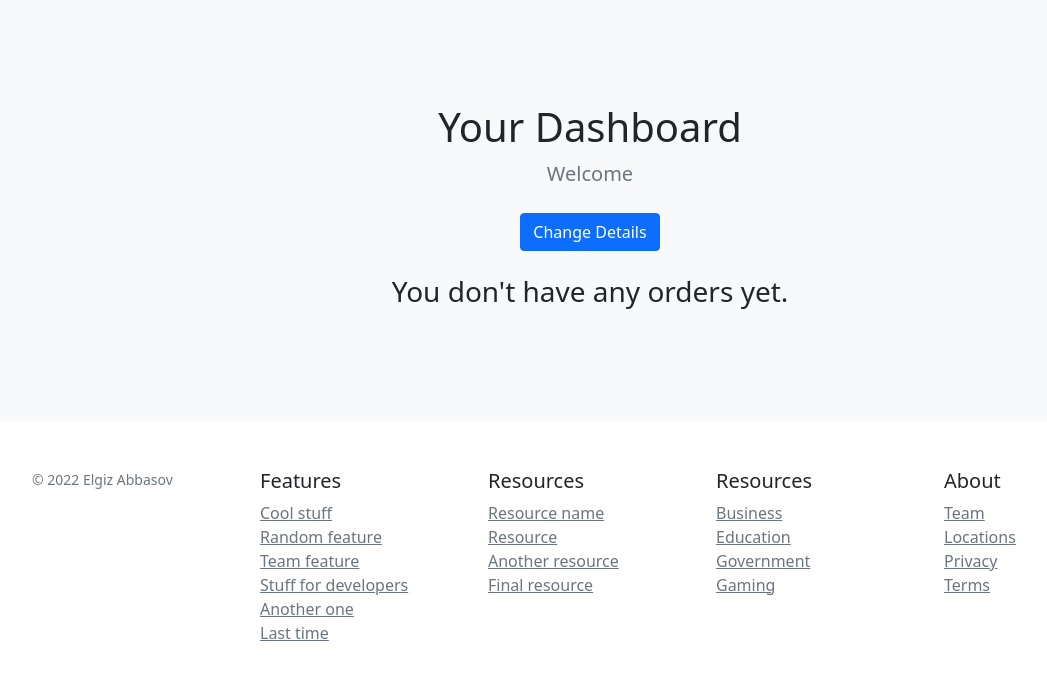
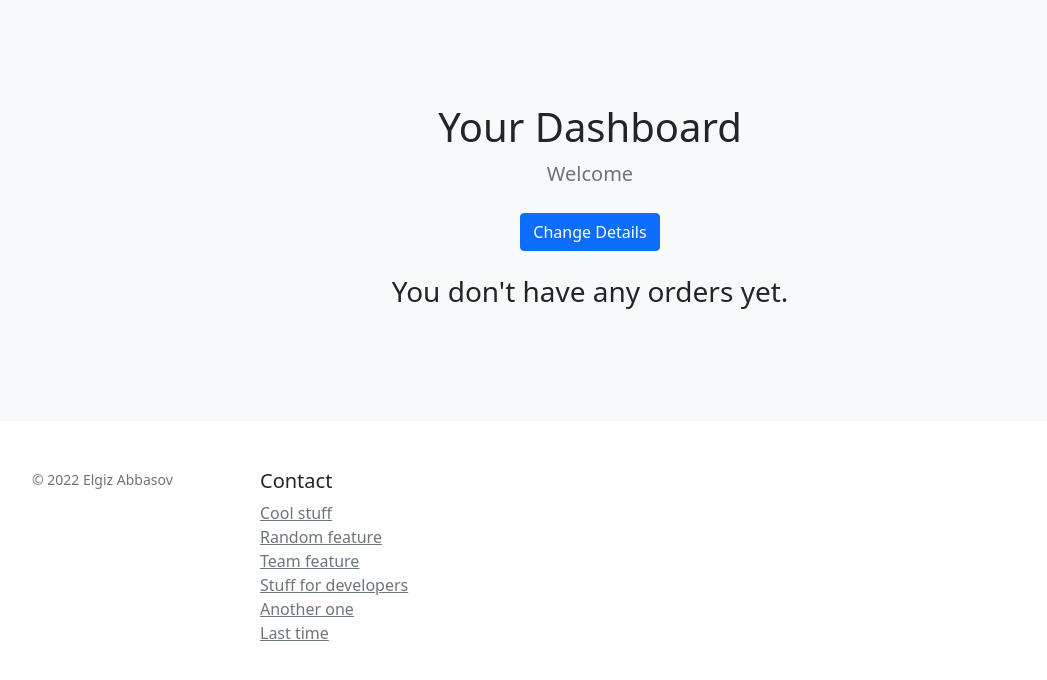
Before and after one commit to elgizabbasov/kicksale, a Django app: template templates/account/user/dashboard.html in a window 1280 px wide. Shown: the part 68-748 px from the top of the page, without its empty margins (50-1097 px from the left). Run offline with Django 3.2, Linux system fonts and the light colour scheme; the template is opened without the code that fills it, so the values that code supplies are empty; some libraries are stand-ins or nearby versions.

Commit message:
change footer

```diff
--- a/kicksale/settings/core.py
+++ b/kicksale/settings/core.py
@@ -11,7 +11,7 @@ SECRET_KEY = os.environ.get("DJANGO_SECRET")
 DEBUG = False
 
 #TODO: #6
-ALLOWED_HOSTS = ['127.0.0.1', 'localhost', 'testkicksale2.herokuapp.com']
+ALLOWED_HOSTS = ['127.0.0.1', 'localhost', 'kicksale2.herokuapp.com']
 
 
 # Application definition
--- a/templates/base.html
+++ b/templates/base.html
@@ -125,7 +125,7 @@
                 <small class="d-block mb-3 text-muted">&copy; 2022 Elgiz Abbasov</small>
             </div>
             <div class="col-6 col-md">
-                <h5>Features</h5>
+                <h5>Contact</h5>
                 <ul class="list-unstyled text-small">
                     <li><a class="link-secondary" href="#">Cool stuff</a></li>
                     <li><a class="link-secondary" href="#">Random feature</a></li>
@@ -136,31 +136,10 @@
                 </ul>
             </div>
             <div class="col-6 col-md">
-                <h5>Resources</h5>
-                <ul class="list-unstyled text-small">
-                    <li><a class="link-secondary" href="#">Resource name</a></li>
-                    <li><a class="link-secondary" href="#">Resource</a></li>
-                    <li><a class="link-secondary" href="#">Another resource</a></li>
-                    <li><a class="link-secondary" href="#">Final resource</a></li>
-                </ul>
             </div>
             <div class="col-6 col-md">
-                <h5>Resources</h5>
-                <ul class="list-unstyled text-small">
-                    <li><a class="link-secondary" href="#">Business</a></li>
-                    <li><a class="link-secondary" href="#">Education</a></li>
-                    <li><a class="link-secondary" href="#">Government</a></li>
-                    <li><a class="link-secondary" href="#">Gaming</a></li>
-                </ul>
             </div>
             <div class="col-6 col-md">
-                <h5>About</h5>
-                <ul class="list-unstyled text-small">
-                    <li><a class="link-secondary" href="#">Team</a></li>
-                    <li><a class="link-secondary" href="#">Locations</a></li>
-                    <li><a class="link-secondary" href="#">Privacy</a></li>
-                    <li><a class="link-secondary" href="#">Terms</a></li>
-                </ul>
             </div>
         </div>
     </footer>
```
